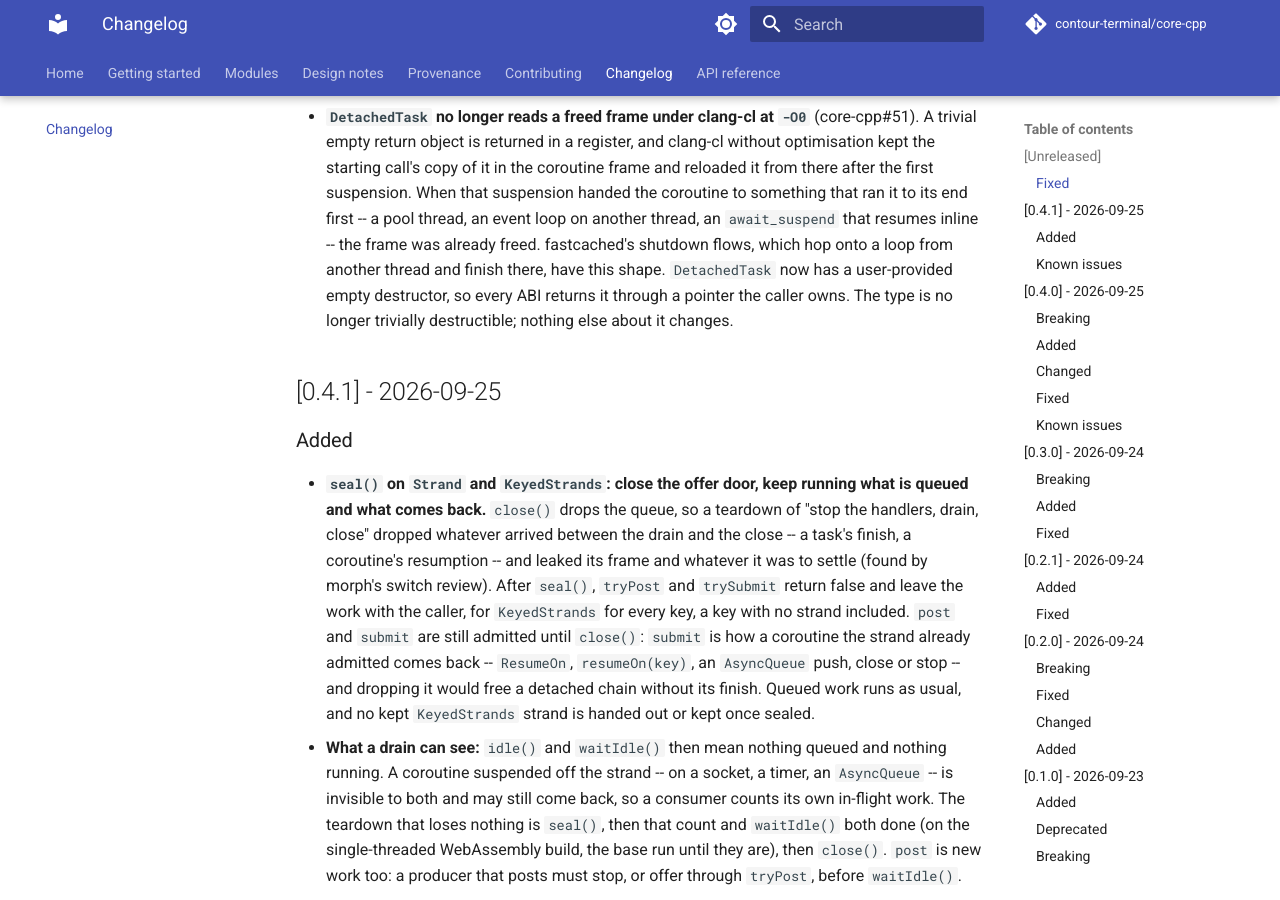
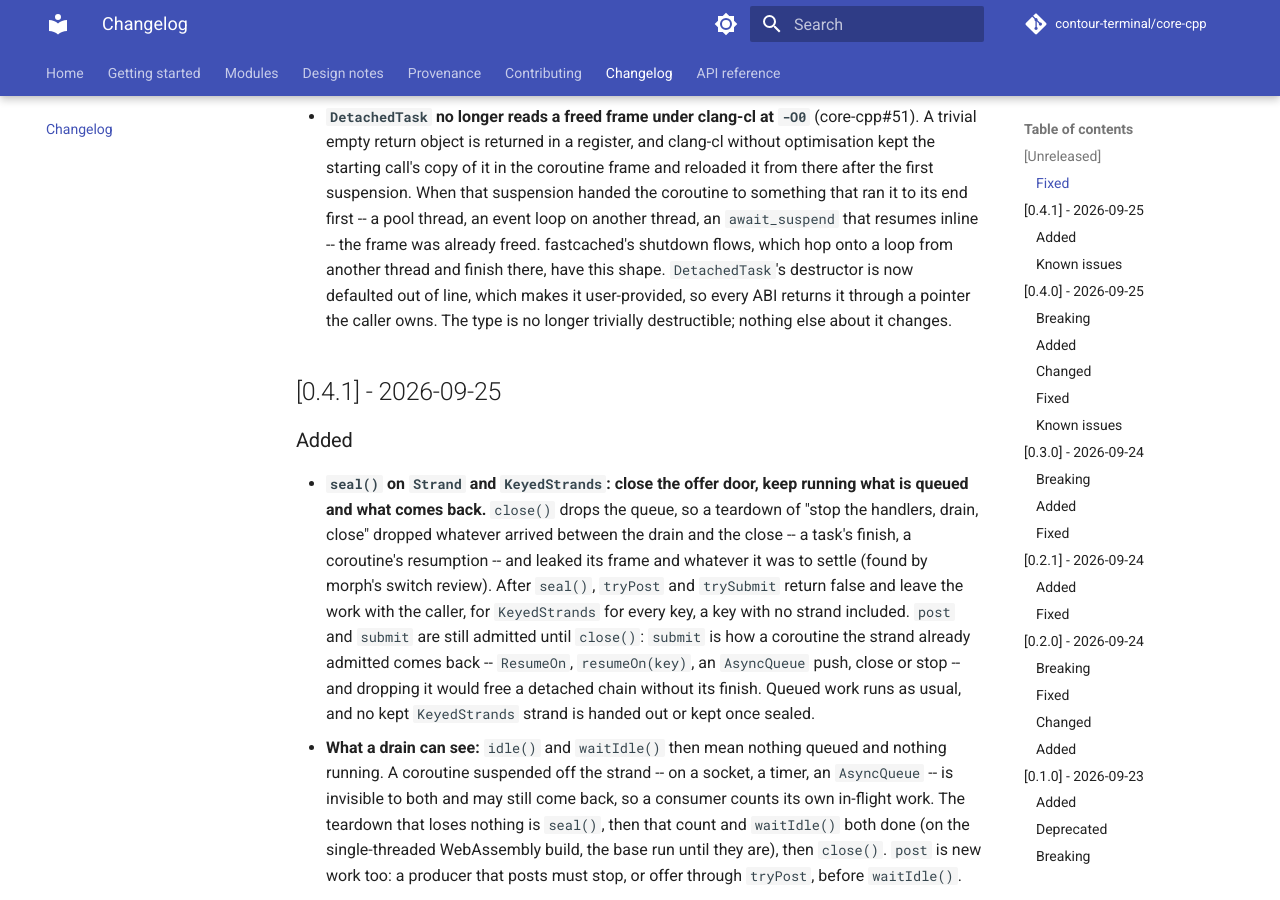
Before and after one commit to contour-terminal/core-cpp, an MkDocs documentation site: the page built from docs/changelog.md, in a window 1280 px wide and 900 px high, scrolled down 389 px. Built offline with MkDocs 1.6.1 and Material for MkDocs 9.7.7, drawn with Linux system fonts in a browser that asks for light colours; comment, search, counter and statistics services are not loaded.

Commit message:
fix(async): default ~DetachedTask out of line; tidy findings
The pinned clang-tidy refuses an empty in-class destructor body
(modernize-use-equals-default), comment or not. Defaulted out of line
the destructor is still user-provided, so the type stays non-trivial,
and a static_assert beside it says why. performance-trivially-
destructible is disabled with its reason in .clang-tidy: its fix is
the defect #51 fixes.

The guard-allocator test takes the concise preprocessor directives and
a one-byte enum base the pinned clang-tidy asks for.

Signed-off-by: Christian Parpart <christian@parpart.family>

```diff
--- a/CHANGELOG.md
+++ b/CHANGELOG.md
@@ -17,8 +17,8 @@ workflow refuses one without a section here.
   suspension. When that suspension handed the coroutine to something that ran it to its end first
   -- a pool thread, an event loop on another thread, an `await_suspend` that resumes inline -- the
   frame was already freed. fastcached's shutdown flows, which hop onto a loop from another thread
-  and finish there, have this shape. `DetachedTask` now has a user-provided empty destructor, so
-  every ABI returns it through a pointer the caller owns. The type is no longer trivially
+  and finish there, have this shape. `DetachedTask`'s destructor is now defaulted out of line, which
+  makes it user-provided, so every ABI returns it through a pointer the caller owns. The type is no longer trivially
   destructible; nothing else about it changes.
 
 ## [0.4.1] - 2026-09-25
```
Also changed, not shown: .agent/rules/async-and-net.md (+3 -2 lines), docs/modules/async.md (+1 -1 lines), 3 other files.
